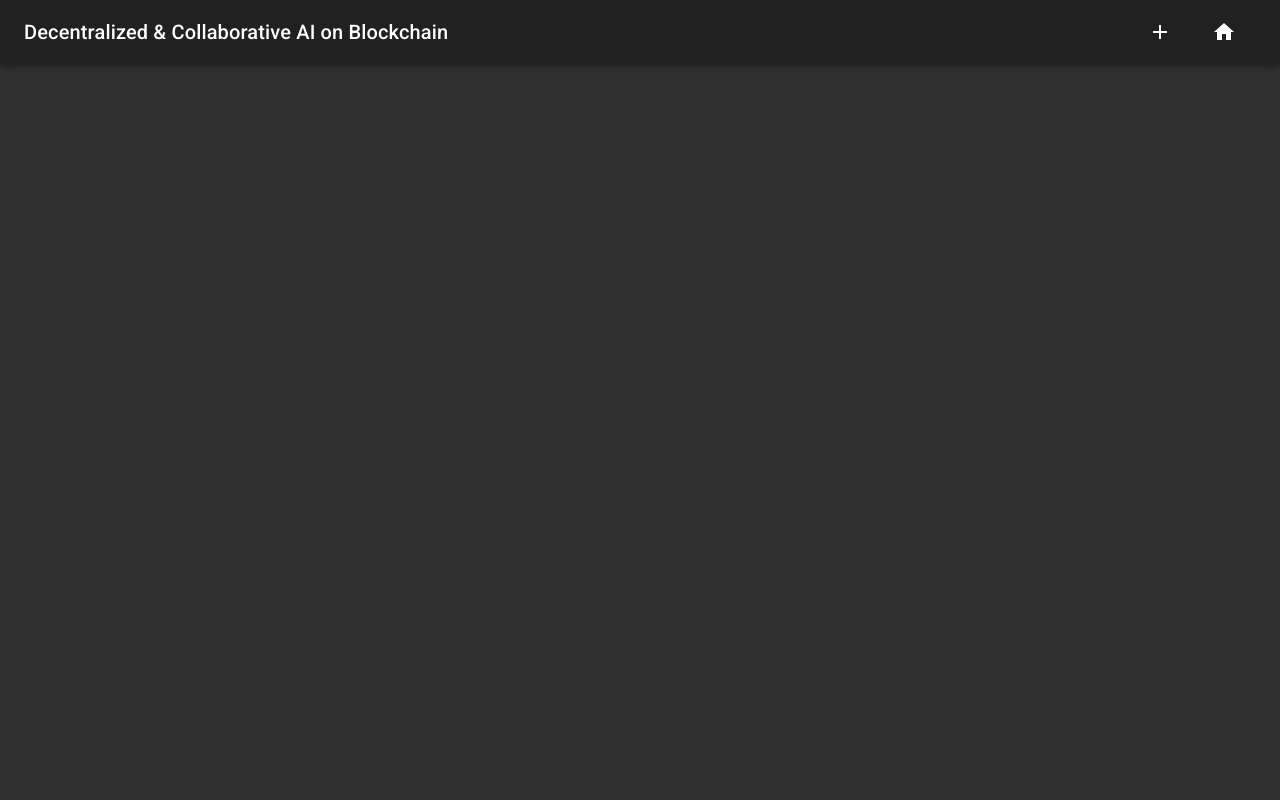
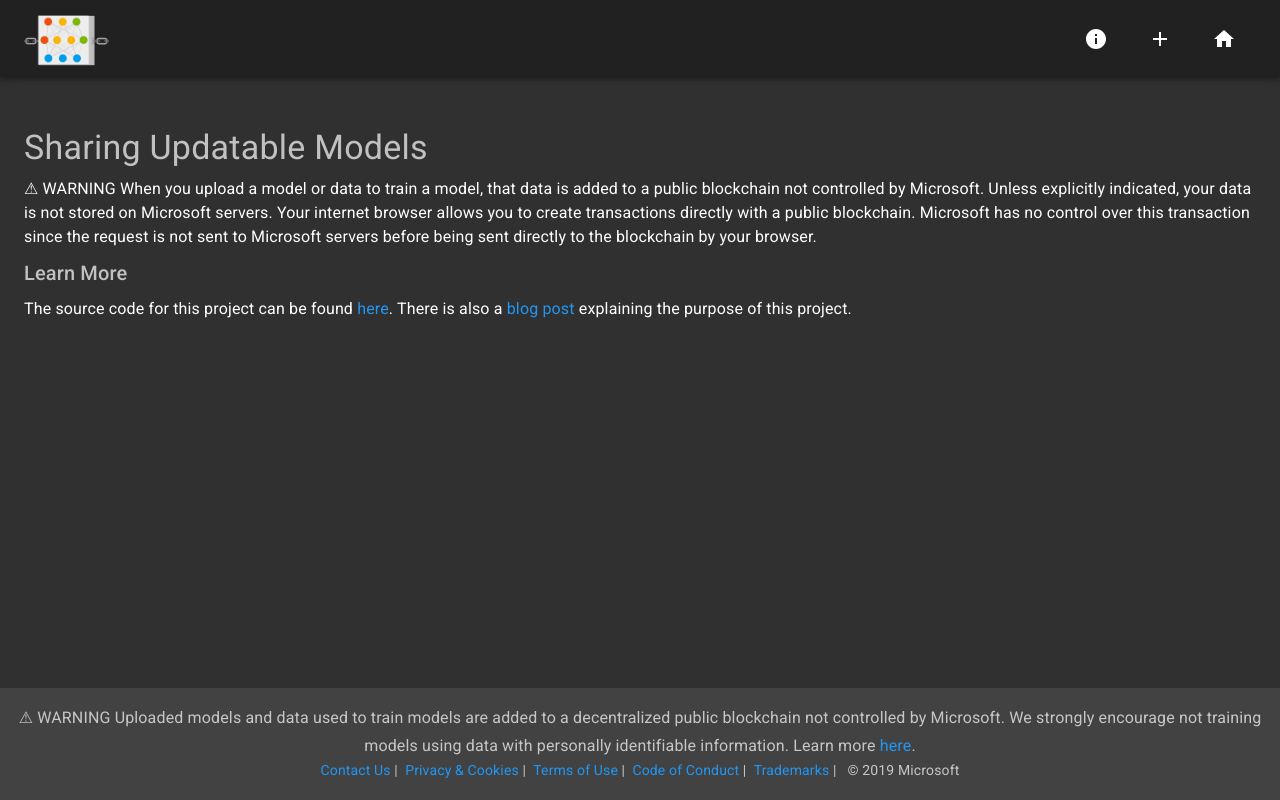
Before and after one commit to microsoft/0xDeCA10B, a React (Create React App) app in the folder demo/client/: page /about in a window 1280 px wide. Built offline with nearby package versions, Linux system fonts and the light colour scheme.

Commit message:
[demo] Improve accessibility and add some privacy links (#62)
* demo: Add some alt text.
* demo: Add about page.
* demo: Add footer.
* demo: Use logo in bar.
* demo: Improve favicon image: Use an image with better dot color placement.

```diff
--- a/demo/client/public/index.html
+++ b/demo/client/public/index.html
@@ -19,7 +19,7 @@
       work correctly both with client-side routing and a non-root public URL.
       Learn how to configure a non-root public URL by running `npm run build`.
     -->
-    <title>Decentralized & Collaborative AI Demo</title>
+    <title>Sharing Updatable Models (SUM) Demo</title>
   </head>
   <body>
     <noscript>
--- a/demo/client/src/App.js
+++ b/demo/client/src/App.js
@@ -4,11 +4,13 @@ import { createMuiTheme } from '@material-ui/core/styles';
 import { ThemeProvider } from '@material-ui/styles';
 import { SnackbarProvider } from 'notistack';
 import React, { Component } from 'react';
-import { BrowserRouter as Router, Route } from "react-router-dom";
+import { BrowserRouter as Router, Route } from 'react-router-dom';
+import About from './components/About';
 import AddModel from './components/addModel';
 import AppBar from './components/appBar';
 import Model from './components/model';
 import ModelList from './containers/modelList';
+import Footer from './Footer';
 
 const theme = createMuiTheme({
   palette: {
@@ -23,15 +25,24 @@ const theme = createMuiTheme({
 class App extends Component {
   render() {
     const mainDiv = {
-      'marginTop': '50px'
+      marginTop: '50px'
     };
+    const page = {
+      position: 'relative',
+      minHeight: '100vh',
+    }
+    const contentWrap = {
+      // Pad enough for the footer height.
+      paddingBottom: '18rem',
+    }
 
     return (
       <Router>
         <ThemeProvider theme={theme}>
           <SnackbarProvider maxSnack={5}>
             <CssBaseline />
-            <div className="App">
+            <div className="App" style={page}>
+              <div className="content-wrap" style={contentWrap}>
                 <div className="App-header">
                   <link rel="stylesheet" href="https://fonts.googleapis.com/css?family=Roboto:300,400,500" />
                   <link rel="stylesheet" href="https://fonts.googleapis.com/icon?family=Material+Icons" />
@@ -39,9 +50,12 @@ class App extends Component {
                 </div>
                 <div style={mainDiv}>
                   <Route exact path="/" component={ModelList} />
+                  <Route path="/about" component={About} />
+                  <Route path="/add" component={AddModel} />
                   <Route path="/model" component={Model} />
-                <Route path="/add" component={AddModel} />
                 </div>
+              </div>
+              <Footer />
             </div>
           </SnackbarProvider>
         </ThemeProvider>
--- /dev/null
+++ b/demo/client/src/Footer.js
@@ -0,0 +1,47 @@
+import { Link, Typography } from '@material-ui/core';
+import { withStyles } from '@material-ui/core/styles';
+import React from 'react';
+
+const styles = theme => ({
+  footer: {
+    backgroundColor: theme.palette.background.paper,
+    marginTop: theme.spacing(1),
+    padding: theme.spacing(2),
+    position: 'absolute',
+    width: '100%',
+    maxHeight: '18rem',
+    minHeight: '7rem',
+    left: 0,
+    bottom: 0,
+    right: 0,
+  },
+});
+
+class Footer extends React.Component {
+  render() {
+    const { classes } = this.props;
+    return (
+      <footer className={classes.footer}>
+        <Typography variant="subtitle1" color="textSecondary" align="center">
+          {/* TODO Make sure CELA validates this text. */}
+          ⚠ WARNING Uploaded models and data used to train models are added to a decentralized public blockchain not controlled by Microsoft. We strongly encourage not training models using data with personally identifiable information.
+          Learn more <Link href='/about'>here</Link>.
+        </Typography>
+        <Typography variant="body2" color="textSecondary" align="center">
+          <Link href='https://go.microsoft.com/?linkid=2028325' target='_blank'>Contact Us</Link>
+          &nbsp;| &nbsp;
+          <Link href='https://go.microsoft.com/fwlink/?LinkId=521839' target='_blank'>Privacy {"&"} Cookies</Link>
+          &nbsp;| &nbsp;
+          <Link href='https://go.microsoft.com/fwlink/?LinkID=246338' target='_blank'>Terms of Use</Link>
+          &nbsp;| &nbsp;
+          <Link href='/about' target='_blank'>Code of Conduct</Link>
+          &nbsp;| &nbsp;
+          <Link href='https://go.microsoft.com/fwlink/?LinkId=506942' target='_blank'>Trademarks</Link>
+          &nbsp;| &nbsp;
+          © {new Date().getFullYear()} Microsoft
+        </Typography>
+      </footer>
+    )
+  }
+}
+export default withStyles(styles)(Footer);
--- /dev/null
+++ b/demo/client/src/components/About.js
@@ -0,0 +1,40 @@
+import { Container, Link, Typography } from '@material-ui/core';
+import { withStyles } from '@material-ui/core/styles';
+import React from 'react';
+
+const styles = theme => ({
+  sectionTitle: {
+    marginTop: theme.spacing(1),
+  },
+  section: {
+    textAlign: 'left',
+    marginTop: theme.spacing(1),
+  },
+});
+
+class About extends React.Component {
+  render() {
+    const name = "Sharing Updatable Models"
+    const { classes } = this.props
+    return (<Container maxWidth="lg">
+      <Typography variant="h4" component="h4" color="textSecondary">
+        {name}
+      </Typography>
+      <Typography className={classes.section} component="p">
+        ⚠ WARNING When you upload a model or data to train a model, that data is added to a public blockchain not controlled by Microsoft.
+        Unless explicitly indicated, your data is not stored on Microsoft servers.
+        Your internet browser allows you to create transactions directly with a public blockchain.
+        Microsoft has no control over this transaction since the request is not sent to Microsoft servers before being sent directly to the blockchain by your browser.
+      </Typography>
+      <Typography className={classes.sectionTitle} variant="h6" component="h6" color="textSecondary">
+        Learn More
+      </Typography>
+      <Typography className={classes.section} component="p">
+        The source code for this project can be found <Link href='https://aka.ms/0xDeCA10B' target="_blank">here</Link>.
+        There is also a <Link href='https://aka.ms/0xDeCA10B-blog1' target="_blank">blog post</Link> explaining the purpose of this project.
+      </Typography>
+    </Container>);
+  }
+}
+
+export default withStyles(styles)(About);
--- a/demo/client/src/components/appBar.js
+++ b/demo/client/src/components/appBar.js
@@ -5,9 +5,11 @@ import Toolbar from '@material-ui/core/Toolbar';
 import Typography from '@material-ui/core/Typography';
 import AddIcon from '@material-ui/icons/Add';
 import HomeIcon from '@material-ui/icons/Home';
+import InfoIcon from '@material-ui/icons/Info';
 import PropTypes from 'prop-types';
 import React from 'react';
 import { Link } from "react-router-dom";
+import logoImg from '../images/logo_transparent_100x73.png';
 
 const styles = {
   root: {
@@ -20,25 +22,40 @@ const styles = {
     marginLeft: -12,
     marginRight: 20,
   },
+  logoContainer: {
+    marginTop: 10,
+  },
+  logo: {
+    width: 85,
+  }
 };
 
 class CustomAppBar extends React.Component {
   render() {
-    const { classes } = this.props;
+    const { classes } = this.props
     return (
       <div className={classes.root}>
         <AppBar position="static" color="default">
           <Toolbar>
+            <div className={classes.logoContainer}>
+              <Link to='/'>
+                <img className={classes.logo} id="logo" alt="Logo" src={logoImg} />
+              </Link>
+            </div>
             <Typography variant="h6" color="inherit" className={classes.flex}>
-              Decentralized &amp; Collaborative AI on Blockchain
             </Typography>
-            <Link to='/add'>
+            <Link title="About this site" to='/about'>
+              <Button className={classes.button}>
+                <InfoIcon />
+              </Button>
+            </Link>
+            <Link title="Add a new model" to='/add'>
               <Button className={classes.button}>
                 <AddIcon />
               </Button>
             </Link>
-            <Link to="/">
-              <Button>
+            <Link title="Go to the home page" to='/'>
+              <Button className={classes.button}>
                 <HomeIcon />
               </Button>
             </Link>
--- a/demo/client/src/components/model.js
+++ b/demo/client/src/components/model.js
@@ -47,6 +47,7 @@ const styles = theme => ({
     ...theme.mixins.gutters(),
     paddingTop: theme.spacing(2),
     paddingBottom: theme.spacing(2),
+    marginBottom: theme.spacing(2),
     display: 'flex',
     flexDirection: 'column'
   },
@@ -1047,7 +1048,7 @@ class Model extends React.Component {
                                 : d.claimableAmount === 0 || d.claimableAmount === null ?
                                   `Already refunded or completely claimed.`
                                   : d.classification !== d.prediction ?
-                                    `Classification doesn't match. Got "${this.getClassificationName(d.prediction)}".`
+                                    `Classification does not match. Got "${this.getClassificationName(d.prediction)}".`
                                     : `Can't happen?`
                               : `Wait ${moment.duration(d.time + this.state.refundWaitTimeS - (new Date().getTime() / 1000), 's').humanize()} to refund.`
                           }
--- a/demo/client/src/index.css
+++ b/demo/client/src/index.css
@@ -1,5 +1,3 @@
 body {
-  margin: 0;
-  padding: 0;
   font-family: sans-serif;
 }
```
Also changed, not shown: demo/client/src/images/logo_transparent_100x73.png (added), 1 other file (tests, documents, lock files or other folders). Lines whose indentation alone changed are shown as unchanged.
